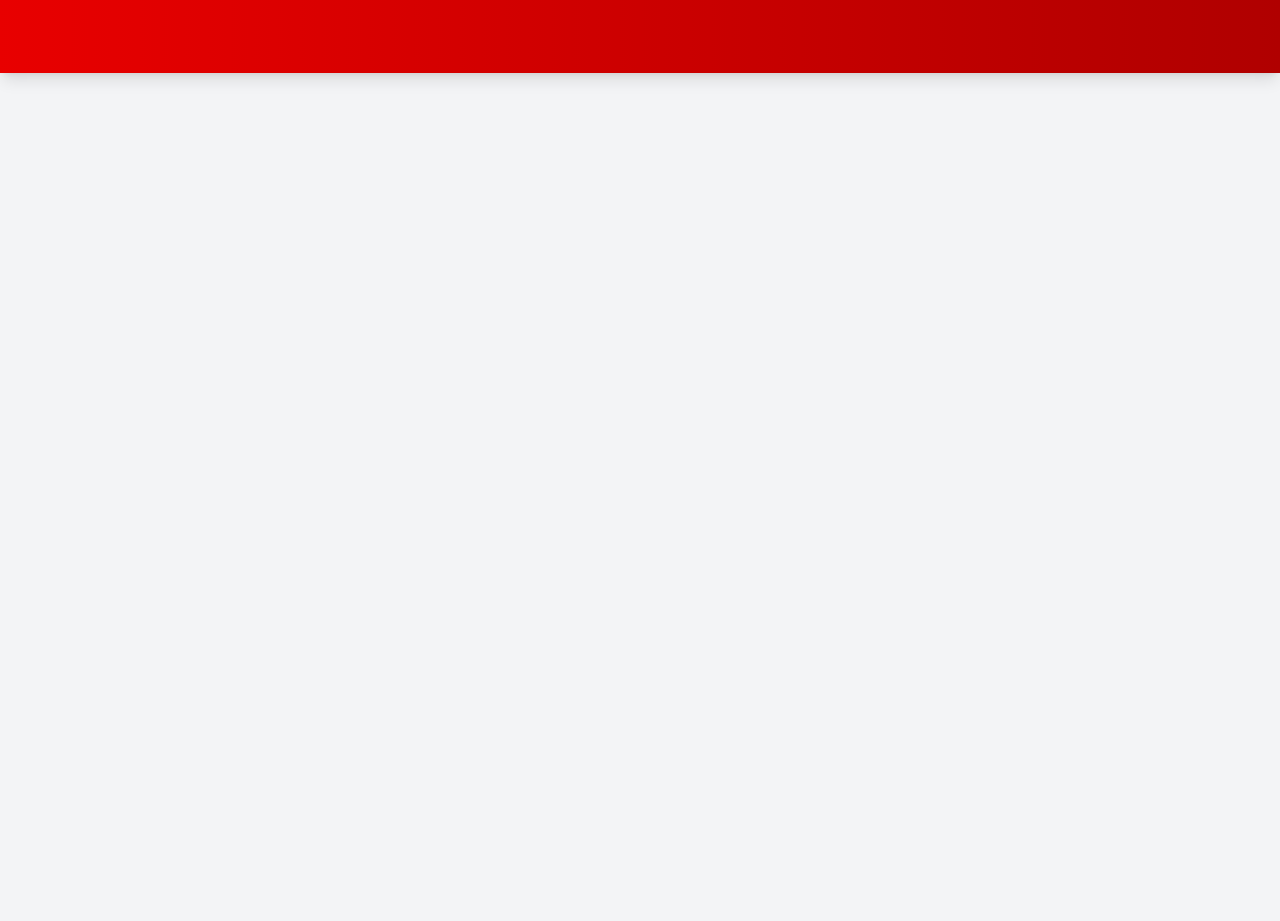
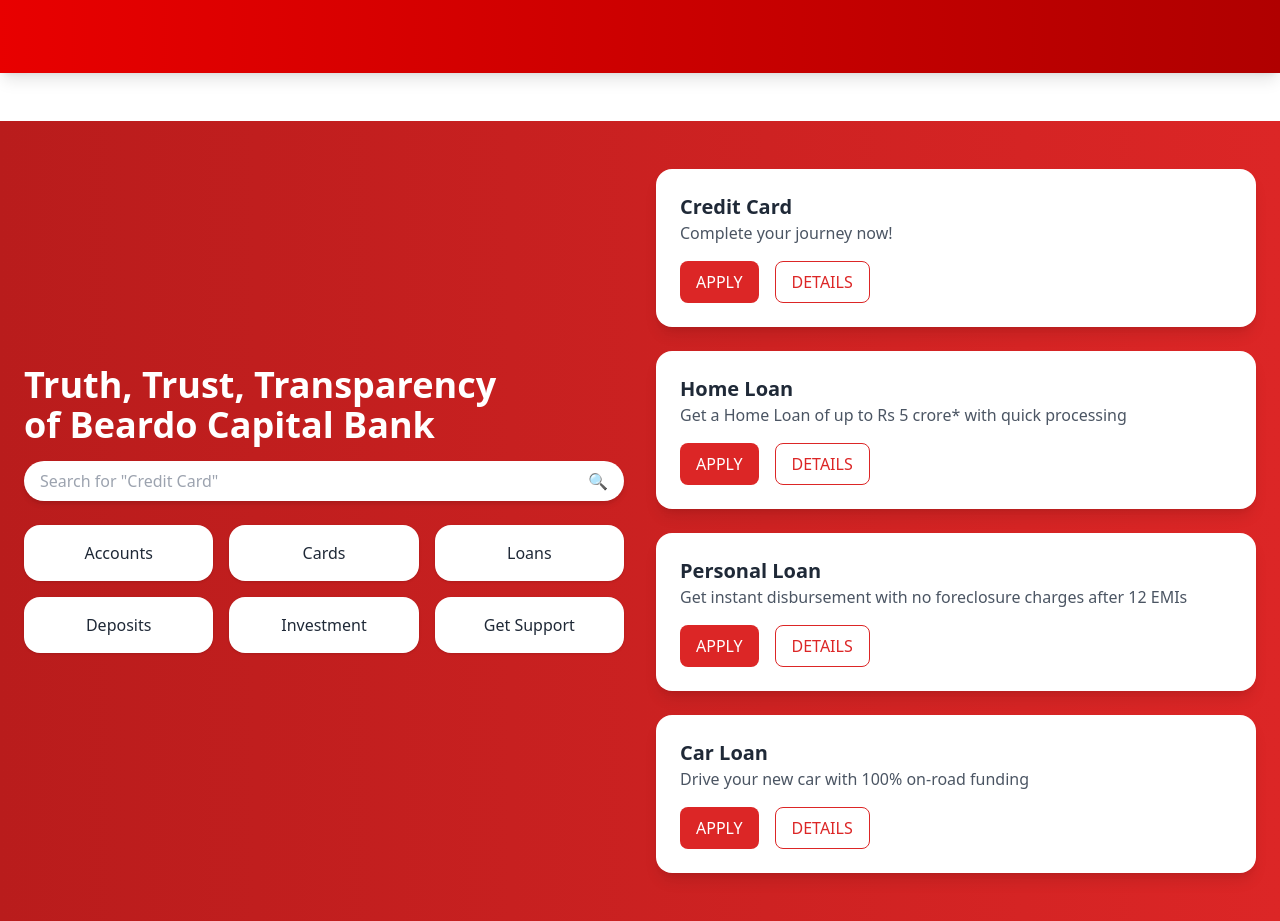
Before and after one commit to MahendarSura/Beardo-Capital-Bank, a React (Create React App) app in the folder app/frontend/: page / in a window 1280 px wide. Shown: the part 680-1601 px from the top of the page. Before the commit the page ends 801 px from the top, so only its background shows below. Built offline with nearby package versions, Linux system fonts and the light colour scheme.

Commit message:
Update App.js

```diff
--- a/app/frontend/src/App.js
+++ b/app/frontend/src/App.js
@@ -78,6 +78,83 @@
           </div>
         </div>
       </section>
+
+      {/* ===== SERVICES SECTION (added here) ===== */}
+      <section className="bg-gradient-to-r from-red-700 to-red-600 py-12">
+        <div className="max-w-7xl mx-auto grid grid-cols-1 md:grid-cols-2 gap-8 px-6 items-center">
+          {/* Left Side - Heading */}
+          <div>
+            <h2 className="text-4xl font-bold text-white mb-4">
+              Truth, Trust, Transparency <br /> of Beardo Capital Bank
+            </h2>
+            <div className="bg-white rounded-full flex items-center px-4 py-2 shadow-md mb-6">
+              <input
+                type="text"
+                placeholder='Search for "Credit Card"'
+                className="flex-1 outline-none text-gray-700"
+              />
+              <button className="text-red-600 font-semibold">🔍</button>
+            </div>
+
+            {/* Options */}
+            <div className="grid grid-cols-2 sm:grid-cols-3 gap-4 mb-6">
+              {[
+                "Accounts",
+                "Cards",
+                "Loans",
+                "Deposits",
+                "Investment",
+                "Get Support",
+              ].map((item, i) => (
+                <div
+                  key={i}
+                  className="bg-white text-gray-800 rounded-2xl p-4 text-center shadow hover:shadow-lg cursor-pointer"
+                >
+                  <p className="font-medium">{item}</p>
+                </div>
+              ))}
+            </div>
+          </div>
+
+          {/* Right Side - Offers */}
+          <div className="grid gap-6">
+            {[
+              {
+                title: "Credit Card",
+                desc: "Complete your journey now!",
+              },
+              {
+                title: "Home Loan",
+                desc: "Get a Home Loan of up to Rs 5 crore* with quick processing",
+              },
+              {
+                title: "Personal Loan",
+                desc: "Get instant disbursement with no foreclosure charges after 12 EMIs",
+              },
+              {
+                title: "Car Loan",
+                desc: "Drive your new car with 100% on-road funding",
+              },
+            ].map((offer, i) => (
+              <div
+                key={i}
+                className="bg-white rounded-2xl shadow-lg p-6"
+              >
+                <h3 className="text-xl font-semibold">{offer.title}</h3>
+                <p className="text-gray-600">{offer.desc}</p>
+                <div className="flex gap-4 mt-4">
+                  <button className="bg-red-600 text-white px-4 py-2 rounded-lg">
+                    APPLY
+                  </button>
+                  <button className="border border-red-600 text-red-600 px-4 py-2 rounded-lg">
+                    DETAILS
+                  </button>
+                </div>
+              </div>
+            ))}
+          </div>
+        </div>
+      </section>
     </div>
   );
 }
```
